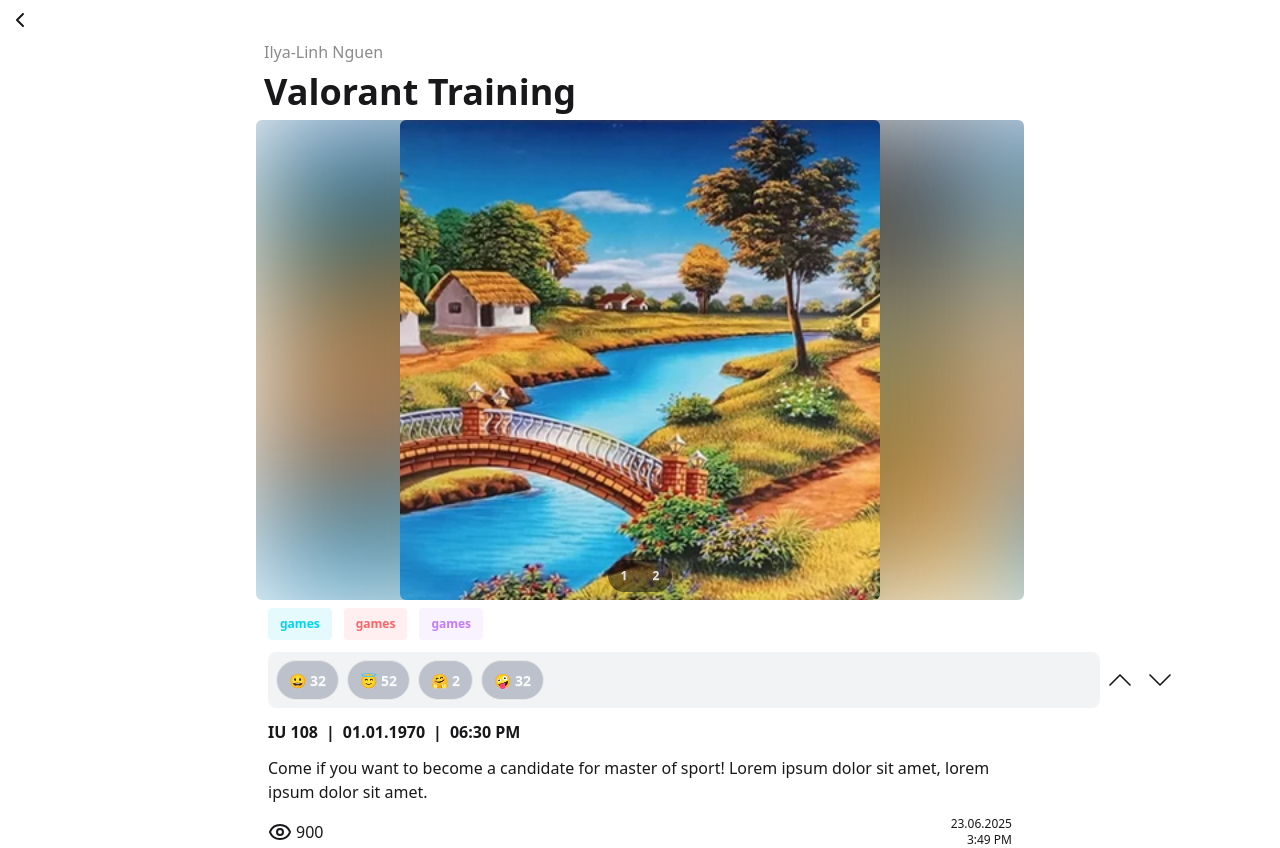
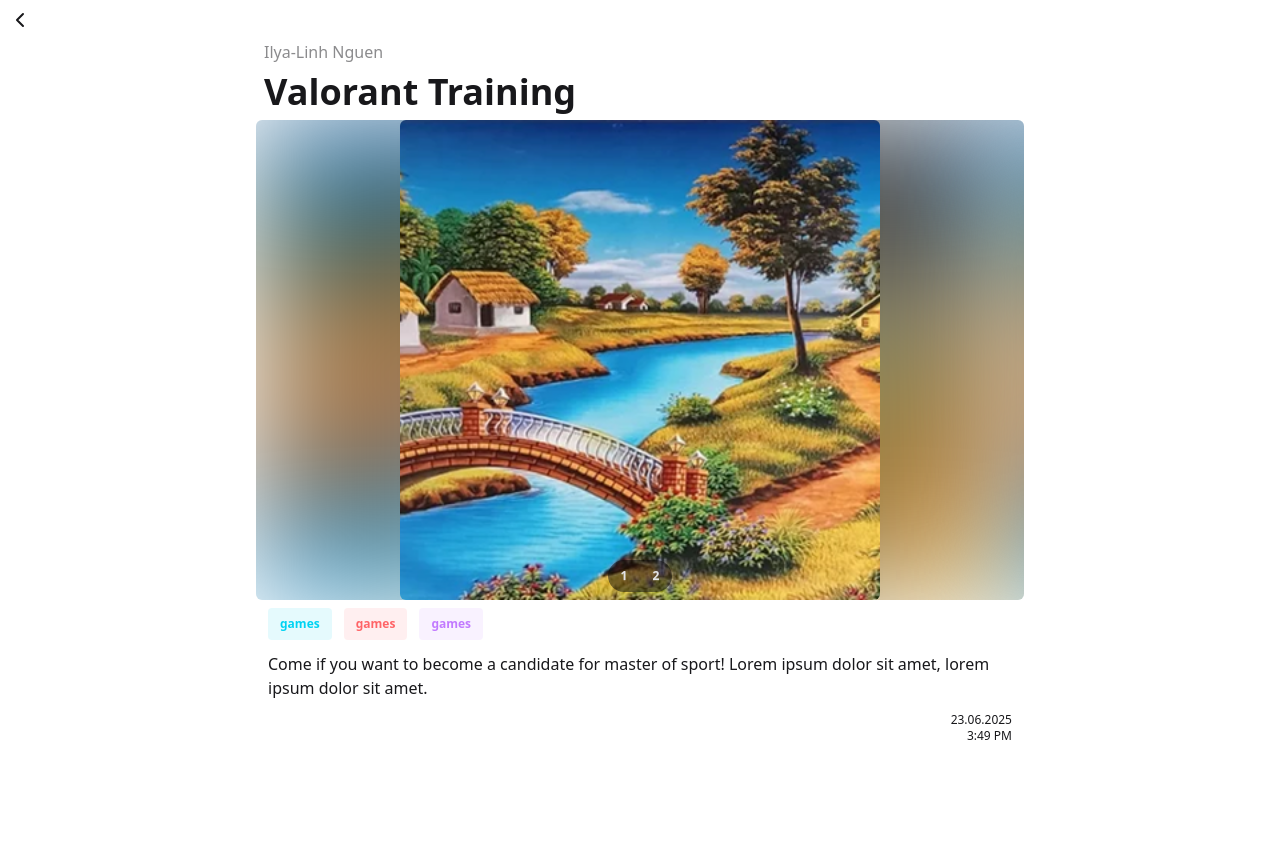
Before and after one commit to evops-sum25/evops-website, a Next.js app: page /events/1 in a window 1280 px wide. After the commit the page ends 800 px from the top, so only its background shows below. Built offline with nearby package versions, Linux system fonts and the light colour scheme.

Commit message:
exclude part of ui
Took 8 minutes

# Commit time for manual adjustment:
# Took 6 minutes

```diff
--- a/src/app/events/[id]/page.tsx
+++ b/src/app/events/[id]/page.tsx
@@ -19,8 +19,8 @@
   withAttendance: boolean;
   createdAt: string;
   modifiedAt: string;
-  reactions: { emoji: string; count: number }[];
-  metadata: EventMetaProps;
+  // reactions: { emoji: string; count: number }[];
+  // metadata: EventMetaProps;
 }
 
 export default function EventPage() {
@@ -57,29 +57,29 @@
     withAttendance: true,
     createdAt: "2025-06-23T15:49:50.742836Z",
     modifiedAt: "2025-06-23T15:49:50.742836Z",
-    metadata: {
-      place: "IU 108",
-      date: "01.01.1970",
-      time: "18:30",
-    },
-    reactions: [
-      {
-        emoji: "😀",
-        count: 32,
-      },
-      {
-        emoji: "😇",
-        count: 52,
-      },
-      {
-        emoji: "🤗",
-        count: 2,
-      },
-      {
-        emoji: "🤪",
-        count: 32,
-      },
-    ],
+    // metadata: {
+    //   place: "IU 108",
+    //   date: "01.01.1970",
+    //   time: "18:30",
+    // },
+    // reactions: [
+    //   {
+    //     emoji: "😀",
+    //     count: 32,
+    //   },
+    //   {
+    //     emoji: "😇",
+    //     count: 52,
+    //   },
+    //   {
+    //     emoji: "🤗",
+    //     count: 2,
+    //   },
+    //   {
+    //     emoji: "🤪",
+    //     count: 32,
+    //   },
+    // ],
   };
 
   const { date, time } = formatDate(event.createdAt);
@@ -136,25 +136,25 @@
           <div className="flex flex-col items-start gap-3 px-3">
             <TagBar tags={event.tags} />
 
-            <div className="flex w-full flex-row items-center justify-around">
-              <ReactionsBar reactions={event.reactions} />
-              <ArrowControl />
-            </div>
+            {/*<div className="flex w-full flex-row items-center justify-around">*/}
+            {/*  <ReactionsBar reactions={event.reactions} />*/}
+            {/*  <ArrowControl />*/}
+            {/*</div>*/}
 
-            <EventMeta
-              date={event.metadata.date}
-              place={event.metadata.place}
-              time={event.metadata.time}
-            />
+            {/*<EventMeta*/}
+            {/*  date={event.metadata.date}*/}
+            {/*  place={event.metadata.place}*/}
+            {/*  time={event.metadata.time}*/}
+            {/*/>*/}
 
             <article className="text-base-content w-full text-start">
               {event.description}
             </article>
-            <div className="flex w-full flex-row items-center justify-between">
-              <span className="text-base-content flex flex-row gap-1">
-                <Eye />
-                <p>900</p>
-              </span>
+            <div className="flex w-full flex-row items-center justify-end">
+              {/*<span className="text-base-content flex flex-row gap-1">*/}
+              {/*  <Eye />*/}
+              {/*  <p>900</p>*/}
+              {/*</span>*/}
 
               <span className="text-end text-xs">
                 {date}
--- a/src/app/events/page.tsx
+++ b/src/app/events/page.tsx
@@ -71,18 +71,18 @@
         </div>
         <div className="flex flex-col items-center gap-3 px-2">
           <TagBar tags={tags} />
-          <div className="flex w-full flex-row items-center justify-around">
-            <ReactionsBar reactions={reactions} />
-            <ArrowControl />
-          </div>
+          {/*<div className="flex w-full flex-row items-center justify-around">*/}
+          {/*  <ReactionsBar reactions={reactions} />*/}
+          {/*  <ArrowControl />*/}
+          {/*</div>*/}
           <article className="text-base-content clamping w-full text-start">
             {description}
           </article>
-          <EventMeta
-            date={timePlace.date}
-            place={timePlace.place}
-            time={timePlace.time}
-          />
+          {/*<EventMeta*/}
+          {/*  date={timePlace.date}*/}
+          {/*  place={timePlace.place}*/}
+          {/*  time={timePlace.time}*/}
+          {/*/>*/}
         </div>
       </section>
     </main>
```
